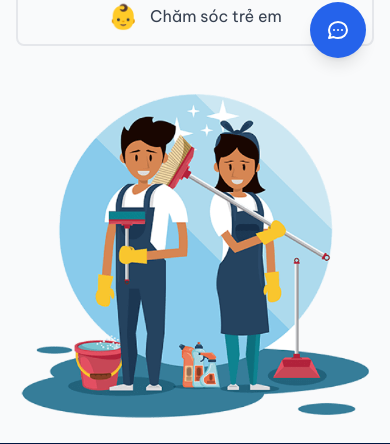
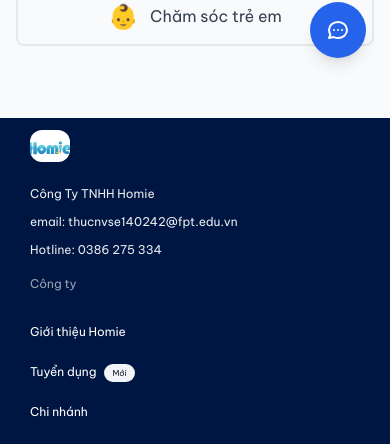
Before and after one commit to KietNT20/EXE201-FE-Homie, a React (Vite) app: page / in a window 390 px wide. Shown: the part 762-1206 px from the top of the page. Built offline with nearby package versions, Linux system fonts and the light colour scheme; no server answers.

Commit message:
refactor: update image visibility and responsiveness in HomieComponent for improved layout on larger screens

```diff
--- a/src/pages/HomePage/HomePage.tsx
+++ b/src/pages/HomePage/HomePage.tsx
@@ -59,7 +59,7 @@
             <img
               src={cleaner}
               alt="Service workers"
-              className="w-full h-auto max-w-2xl object-cover"
+              className="hidden md:block md:w-full md:h-auto md:max-w-2xl object-cover"
               width="800"
               height="600"
             />
```
